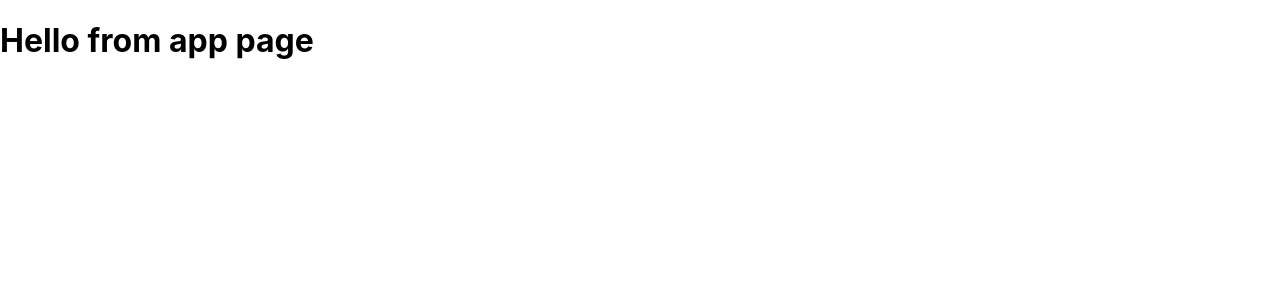
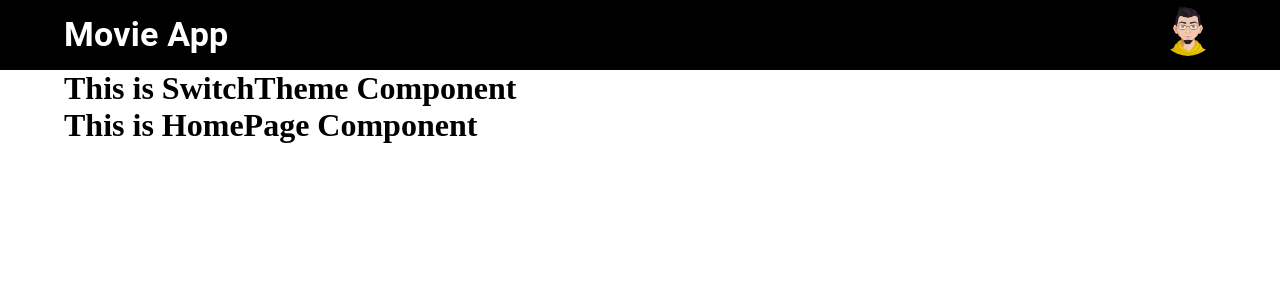
Before and after one commit to ObadaElSharbatly/dev-mentor-mui-movie-app, a React (Create React App) app: page / in a window 1280 px wide. Shown: the top 300 px of the page. Built offline with nearby package versions, Linux system fonts and the light colour scheme; the HTML template or start-up script is replaced by a standard one.

Commit message:
made header and routes

```diff
--- a/src/App.jsx
+++ b/src/App.jsx
@@ -1,8 +1,17 @@
+import Header from "./components/Header";
+import SwitchTheme from "./components/SwitchTheme";
+import { Outlet } from "react-router-dom";
+import { Container } from "@mui/system";
+
 function App() {
   return (
-    <div>
-      <h1>Hello from app page</h1>
-    </div>
+    <>
+      <Header />
+      <Container component="main">
+        <SwitchTheme />
+        <Outlet />
+      </Container>
+    </>
   );
 }
 
--- /dev/null
+++ b/src/components/Header.jsx
@@ -0,0 +1,58 @@
+import React from "react";
+import { Avatar, Grid, Typography } from "@mui/material";
+import { Box, Container } from "@mui/system";
+import avatar from "../images/logo200.png";
+import { Link } from "react-router-dom";
+
+function Header() {
+  //write code here
+
+  return (
+    <Box
+      sx={{
+        height: "70px",
+        display: "flex",
+        alignItems: "center",
+        backgroundColor: "black",
+      }}
+    >
+      <Container
+        sx={{
+          height: "100%",
+          paddingRight: "0",
+          paddingLeft: "0",
+        }}
+      >
+        <Grid
+          container
+          justifyContent="space-between"
+          alignItems="center"
+          width="100%"
+          height="100%"
+        >
+          <Grid item>
+            <Link to="/">
+              <Typography
+                variant="h4"
+                component="p"
+                fontWeight={700}
+                color="#fff"
+              >
+                Movie App
+              </Typography>
+            </Link>
+          </Grid>
+          <Grid item height="100%">
+            <Avatar
+              alt="avatar"
+              src={avatar}
+              sx={{ width: "auto", height: "80%" }}
+            />
+          </Grid>
+        </Grid>
+      </Container>
+    </Box>
+  );
+}
+
+export default Header;
--- /dev/null
+++ b/src/components/SwitchTheme.jsx
@@ -0,0 +1,9 @@
+import React from "react";
+
+function SwitchTheme() {
+  //write code here
+
+  return <h1> This is SwitchTheme Component </h1>;
+}
+
+export default SwitchTheme;
--- a/src/index.css
+++ b/src/index.css
@@ -1,13 +1,7 @@
-body {
+* {
+  padding: 0;
   margin: 0;
-  font-family: -apple-system, BlinkMacSystemFont, 'Segoe UI', 'Roboto', 'Oxygen',
-    'Ubuntu', 'Cantarell', 'Fira Sans', 'Droid Sans', 'Helvetica Neue',
-    sans-serif;
-  -webkit-font-smoothing: antialiased;
-  -moz-osx-font-smoothing: grayscale;
 }
-
-code {
-  font-family: source-code-pro, Menlo, Monaco, Consolas, 'Courier New',
-    monospace;
+a {
+  text-decoration: none;
 }
--- a/src/index.js
+++ b/src/index.js
@@ -1,11 +1,19 @@
-import React from 'react';
-import ReactDOM from 'react-dom/client';
-import './index.css';
-import App from './App';
+import React from "react";
+import ReactDOM from "react-dom/client";
+import "./index.css";
+import App from "./App";
+import { BrowserRouter as Router, Routes, Route } from "react-router-dom";
+import HomePage from "./pages/home/HomePage";
+import MovieInfo from "./pages/MovieInfo/MovieInfo";
 
-const root = ReactDOM.createRoot(document.getElementById('root'));
+const root = ReactDOM.createRoot(document.getElementById("root"));
 root.render(
-  <React.StrictMode>
-    <App />
-  </React.StrictMode>
+  <Router>
+    <Routes>
+      <Route path="/" element={<App />}>
+        <Route path="/" element={<HomePage />} />
+        <Route path="/movie" element={<MovieInfo />} />
+      </Route>
+    </Routes>
+  </Router>
 );
--- /dev/null
+++ b/src/pages/MovieInfo/MovieInfo.jsx
@@ -0,0 +1,9 @@
+import React from "react";
+
+function MovieInfo() {
+  //write code here
+
+  return <h1> This is MovieInfo Component </h1>;
+}
+
+export default MovieInfo;
--- /dev/null
+++ b/src/pages/home/HomePage.jsx
@@ -0,0 +1,9 @@
+import React from "react";
+
+function HomePage() {
+  //write code here
+
+  return <h1> This is HomePage Component </h1>;
+}
+
+export default HomePage;
```
Also changed, not shown: src/images/logo200.png (added).
